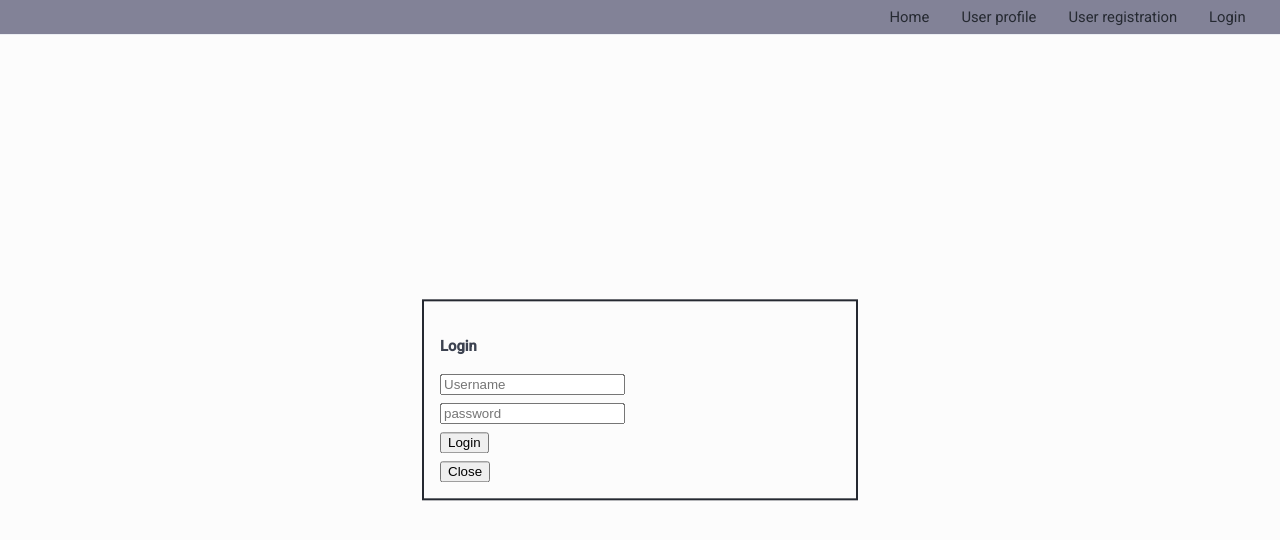
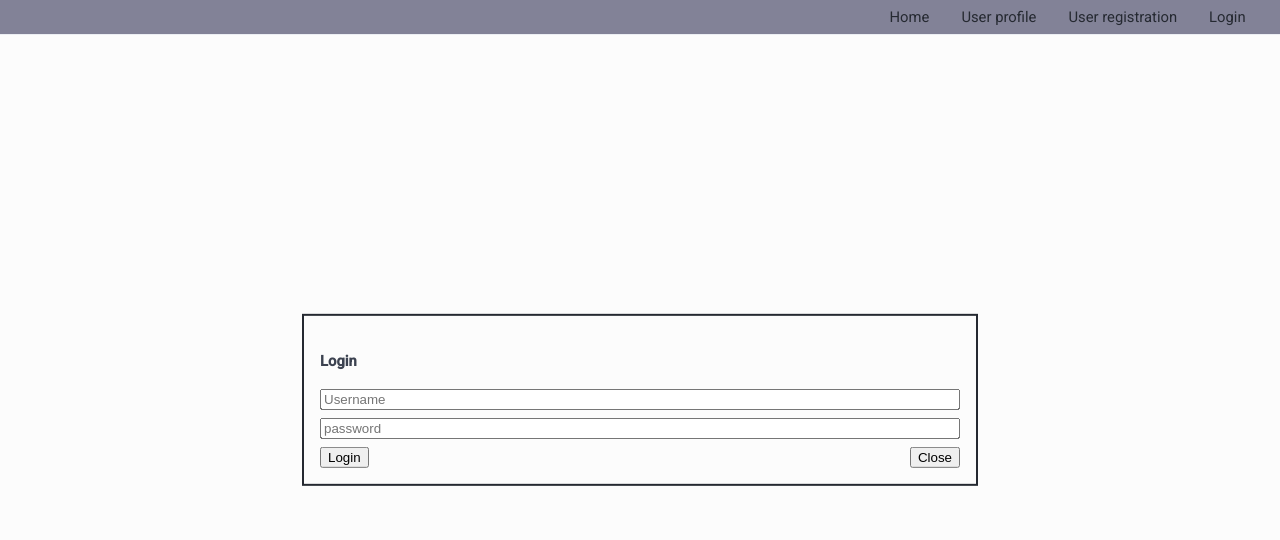
Before and after one commit to V3rt3Xk3/cloud_bioinformatics_toolbox, a React (Create React App) app in the folder frontend/: page / in a window 1280 px wide. Both pictures are taken after a click on the link "Login". Shown: the top 540 px of the page. Built offline with nearby package versions, Linux system fonts and the light colour scheme.

Commit message:
// Styling

```diff
--- a/frontend/src/Components/LoginModal.tsx
+++ b/frontend/src/Components/LoginModal.tsx
@@ -75,8 +75,12 @@ export default class LoginModal extends React.Component<ILoginModalProperties, I
 					<form onSubmit={this.formSubmit}>
 						<input type="text" name="userName" className="username form-control" placeholder="Username" value={this.state.userName} onChange={this.handleChange} />
 						<input type="password" name="password" className="password form-control" placeholder="password" value={this.state.password} onChange={this.handleChange} />
-						<button id="login-form-close-trigger" type="submit">Login</button>
-						<button type="button" onClick={() => { this.onClose(); }}>Close</button>
+						<div>
+							<button id="login-form-close-trigger" type="submit">Login</button>
+						</div>
+						<div>
+							<button type="button" onClick={() => { this.onClose(); }}>Close</button>
+						</div>
 					</form>
 				</div >
 			);
--- a/frontend/src/Style/Components/LoginModal.scss
+++ b/frontend/src/Style/Components/LoginModal.scss
@@ -16,8 +16,24 @@
 	padding: 1rem;
 }
 
-.modal-body>form>input,
-.modal-body>form>button {
+.modal-body input,
+.modal-body button {
+	margin-top: 0.5rem;
+	display: flex;
+}
+
+.modal-body input {
 	display: block;
-	margin-top: 0.5rem;
+	box-sizing: border-box;
+	width: 100%;
 }
+
+.modal-body div {
+	display: inline-block;
+	width: 50%;
+
+	&:last-child button{
+		display: flex;
+		margin-left: auto;
+	}
+}
--- a/frontend/src/Style/Shared/ScssVariables.scss
+++ b/frontend/src/Style/Shared/ScssVariables.scss
@@ -23,4 +23,4 @@ $navbar-link-padding-y: 0.5rem;
 $navbar-link-padding-x: 1rem;
 
 // Modals
-$modals-min-width: 25rem;
+$modals-min-width: 50%;
```
